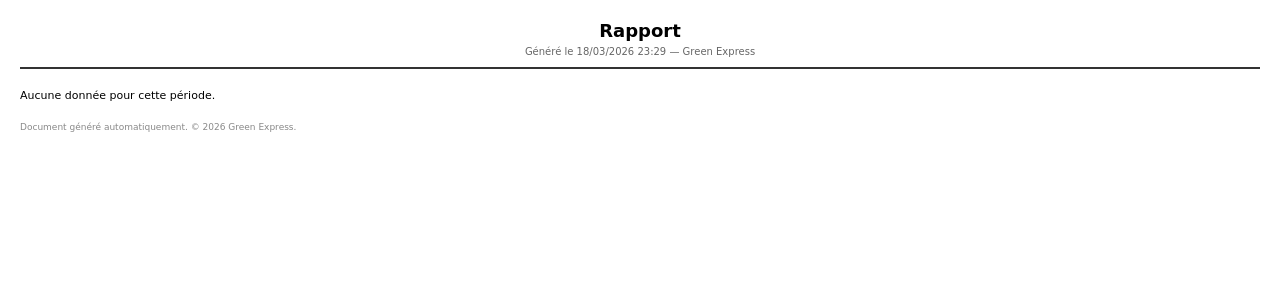
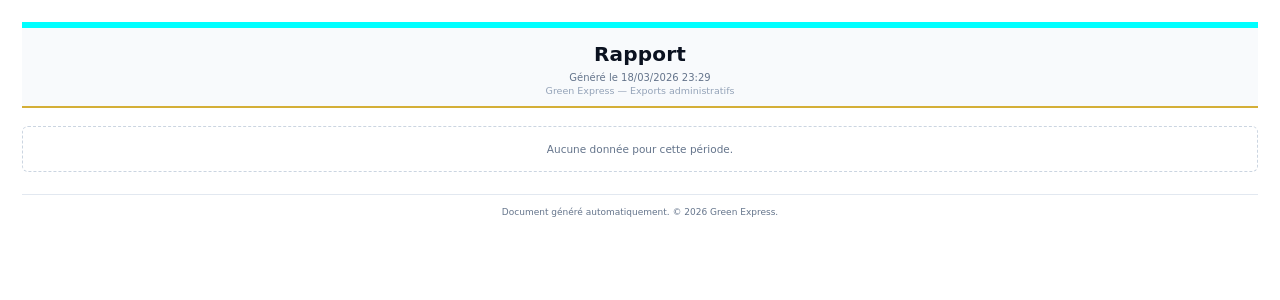
Before and after one commit to gexpress833-del/green_express, a Laravel app: template backend/resources/views/reports/pdf.blade.php in a window 1280 px wide. Shown: the top 300 px of the page. Run offline with Laravel 12, Linux system fonts and the light colour scheme; the template is opened without the code that fills it, so the values that code supplies are empty; parts of the project's set-up code (start-up, migrations or seed data) failed here and were passed over.

Commit message:
Reports PDF: template design plus premium
Made-with: Cursor

```diff
--- a/backend/resources/views/reports/pdf.blade.php
+++ b/backend/resources/views/reports/pdf.blade.php
@@ -4,23 +4,72 @@
     <meta charset="UTF-8">
     <title>{{ $title ?? 'Rapport' }}</title>
     <style>
-        body { font-family: DejaVu Sans, Arial, sans-serif; margin: 0; padding: 20px; font-size: 11px; }
-        .header { text-align: center; margin-bottom: 20px; border-bottom: 2px solid #333; padding-bottom: 10px; }
-        .header h1 { margin: 0; font-size: 18px; }
-        .meta { color: #666; font-size: 10px; margin-top: 5px; }
-        table { width: 100%; border-collapse: collapse; margin-top: 15px; page-break-inside: auto; }
+        body { font-family: DejaVu Sans, Arial, sans-serif; margin: 0; padding: 22px; font-size: 10.5px; color: #0f172a; }
+        .page { width: 100%; }
+
+        .header {
+            text-align: center;
+            margin-bottom: 18px;
+            border-top: 6px solid #00ffff;
+            border-bottom: 2px solid #d4af37;
+            padding: 14px 18px 10px;
+            background: #f8fafc;
+        }
+        .header h1 { margin: 0; font-size: 20px; letter-spacing: 0.2px; color: #0b1220; }
+        .meta {
+            color: #64748b;
+            font-size: 10px;
+            margin-top: 6px;
+        }
+        .submeta {
+            margin-top: 2px;
+            font-size: 9.5px;
+            color: #94a3b8;
+        }
+
+        .table-wrap { margin-top: 14px; }
+        table { width: 100%; border-collapse: collapse; page-break-inside: auto; }
         tr { page-break-inside: avoid; page-break-after: auto; }
-        th, td { border: 1px solid #ddd; padding: 6px 8px; text-align: left; }
-        th { background-color: #f0f0f0; font-weight: bold; }
-        .footer { margin-top: 20px; font-size: 9px; color: #888; }
+        th, td { border: 1px solid #cbd5e1; padding: 7px 9px; text-align: left; vertical-align: top; }
+        th {
+            background: #0b1220;
+            color: #ffffff;
+            font-weight: 700;
+            font-size: 10.5px;
+        }
+        tbody tr:nth-child(odd) { background: #ffffff; }
+        tbody tr:nth-child(even) { background: #f1f5f9; }
+
+        .footer {
+            margin-top: 22px;
+            font-size: 9px;
+            color: #64748b;
+            border-top: 1px solid #e2e8f0;
+            padding-top: 12px;
+            text-align: center;
+        }
+
+        .empty {
+            border: 1px dashed #cbd5e1;
+            background: #ffffff;
+            padding: 16px;
+            margin-top: 12px;
+            text-align: center;
+            color: #64748b;
+            border-radius: 6px;
+        }
     </style>
 </head>
 <body>
+    <div class="page">
         <div class="header">
             <h1>{{ $title ?? 'Rapport' }}</h1>
-        <div class="meta">Généré le {{ $generatedAt ?? now()->format('d/m/Y H:i') }} — Green Express</div>
+            <div class="meta">Généré le {{ $generatedAt ?? now()->format('d/m/Y H:i') }}</div>
+            <div class="submeta">Green Express — Exports administratifs</div>
         </div>
+
         @if(!empty($rows))
+            <div class="table-wrap">
                 <table>
                     <thead>
                         <tr>
@@ -39,9 +88,12 @@
                         @endforeach
                     </tbody>
                 </table>
+            </div>
         @else
-        <p>Aucune donnée pour cette période.</p>
+            <div class="empty">Aucune donnée pour cette période.</div>
         @endif
+
         <div class="footer">Document généré automatiquement. © {{ date('Y') }} Green Express.</div>
+    </div>
 </body>
 </html>
```
Lines whose indentation alone changed are shown as unchanged.
